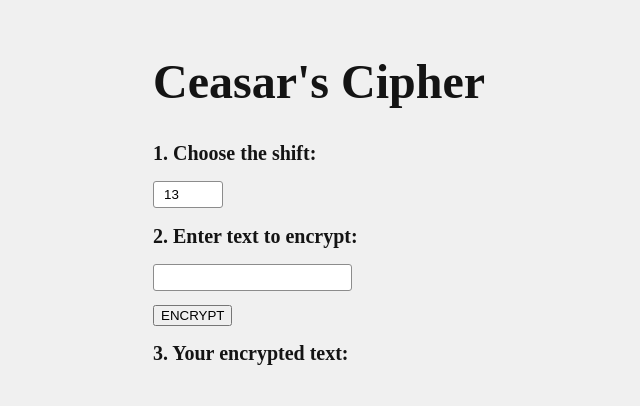
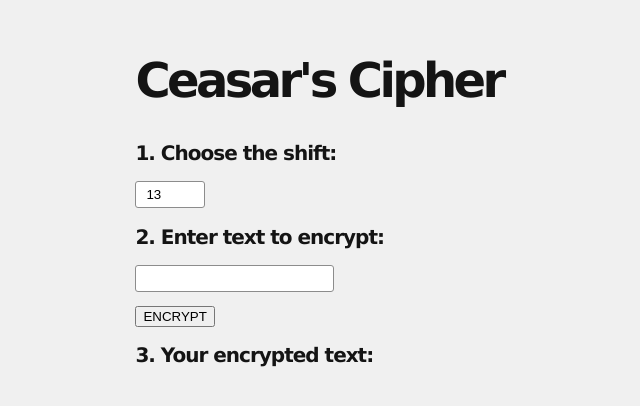
Before and after one commit to fontilan/rot13-cipher, a plain HTML site: page index.html in a window 1280 px wide. Shown: the part 198-604 px from the top of the page, without its empty margins (321-961 px from the left). Drawn offline with Linux system fonts and the light colour scheme.

Commit message:
fix: tighter typography

```diff
--- a/style.css
+++ b/style.css
@@ -2,16 +2,20 @@ html {
   background-color: rgb(240, 240, 240);
   color: rgb(20, 20, 20);
   display: grid;
+  font-family: 'Lucida Sans', 'Lucida Sans Regular', 'Lucida Grande',
+    'Lucida Sans Unicode', Geneva, Verdana, sans-serif;
   height: 100%;
   place-items: center;
 }
 
 h1 {
   font-size: 3rem;
+  letter-spacing: -0.075em;
 }
 
 h2 {
   font-size: 1.25rem;
+  letter-spacing: -0.05em;
 }
 
 input {
```
